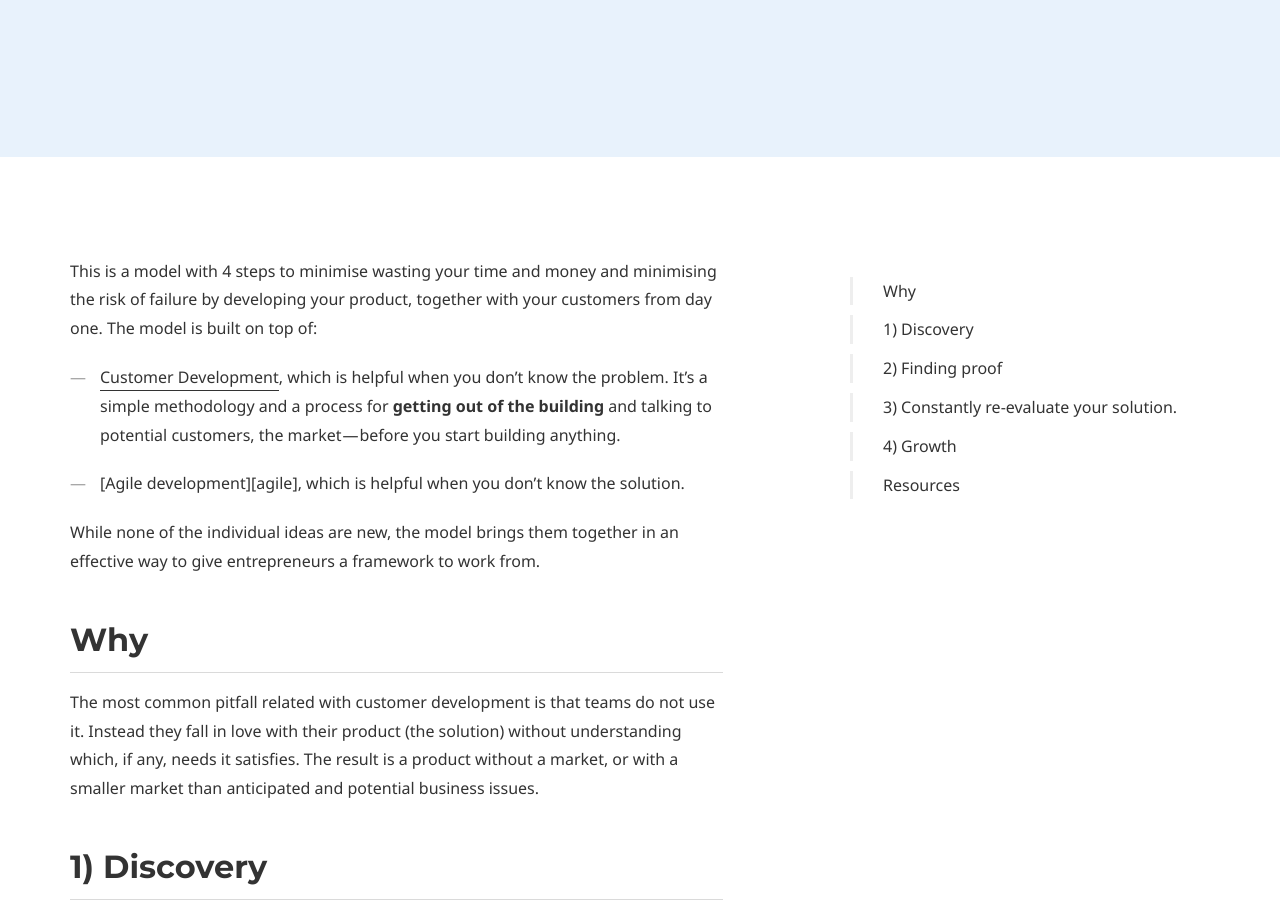
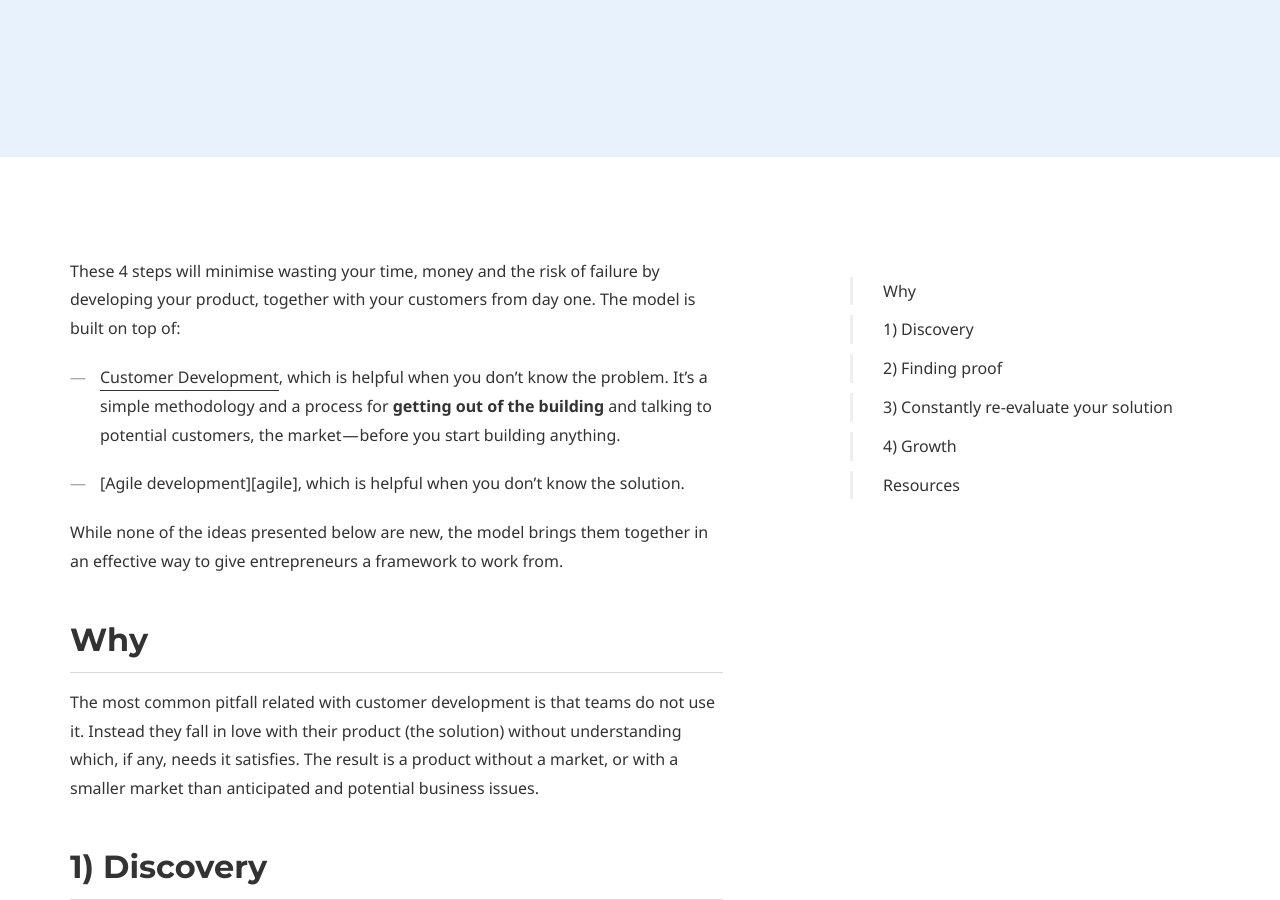
Before and after one commit to mrkrumhausen/product-space, a Jekyll site: the page built from plays/building-new-business.md, in a window 1280 px wide and 900 px high, scrolled down 391 px. Built offline with Jekyll 4.4.1, drawn with Linux system fonts in a browser that asks for light colours; some web fonts are replaced; some of the changed text lies outside the part shown.

Commit message:
Update building-new-business.md

```diff
--- a/plays/building-new-business.md
+++ b/plays/building-new-business.md
@@ -24,13 +24,13 @@
 
 ---
 
-This is a model with 4 steps to minimise wasting your time and money and minimising the risk of failure by developing your product, together with your customers from day one. The model is built on top of:
+These 4 steps will minimise wasting your time, money and the risk of failure by developing your product, together with your customers from day one. The model is built on top of:
 
 - [Customer Development][customer-development], which is helpful when you don’t know the problem. It's a simple methodology and a process for **getting out of the building** and talking to potential customers, the market — before you start building anything.
 
 - [Agile development][agile], which is helpful when you don’t know the solution.
 
-While none of the individual ideas are new, the model brings them together in an effective way to give entrepreneurs a framework to work from.
+While none of the ideas presented below are new, the model brings them together in an effective way to give entrepreneurs a framework to work from.
 
 
 
@@ -76,9 +76,9 @@
 
 **Tools**
 
-- [ ] Business Model Canvas or similar such as Offering Vision Board
-- [ ] Assumption backlog
-- [ ] Interview guide based on assumption backlog
+- Business Model Canvas or similar such as Offering Vision Board
+- Assumption backlog
+- Interview guide based on assumption backlog
 
 **Potential outcome scenarios**
 
@@ -96,7 +96,7 @@
 
 
 
-## 3) Constantly re-evaluate your solution.
+## 3) Constantly re-evaluate your solution
 
 **Continuous Discovery and Delivery Cadance!** The goal here is to find “Product Market Fit”. Too often people slavishly deliver a roadmap of features. Instead the business needs to be prepared to change anything required to prove enough customers want the new service and can’t do without it.
 
@@ -147,4 +147,4 @@
 
 
 [customer-development]: https://www.amazon.com/Four-Steps-Epiphany-Steve-Blank/dp/0989200507	"Customer Development"
-[[agile]: 	"Agile development"
+[[agile]: https://www.agilealliance.org/agile101/	"Agile development"
```
Also changed, not shown: other parts of plays/building-new-business.md (+1 -1 lines).
